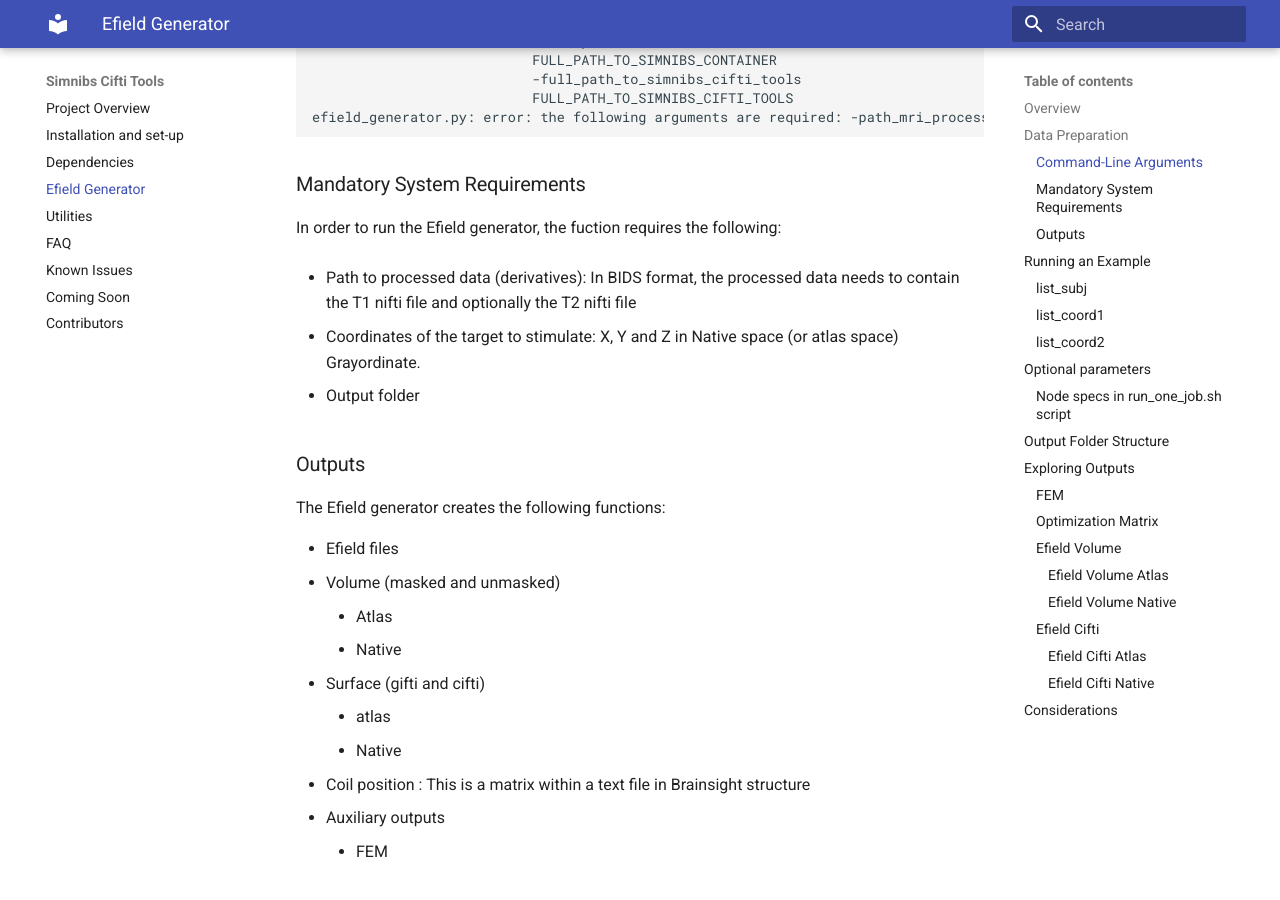
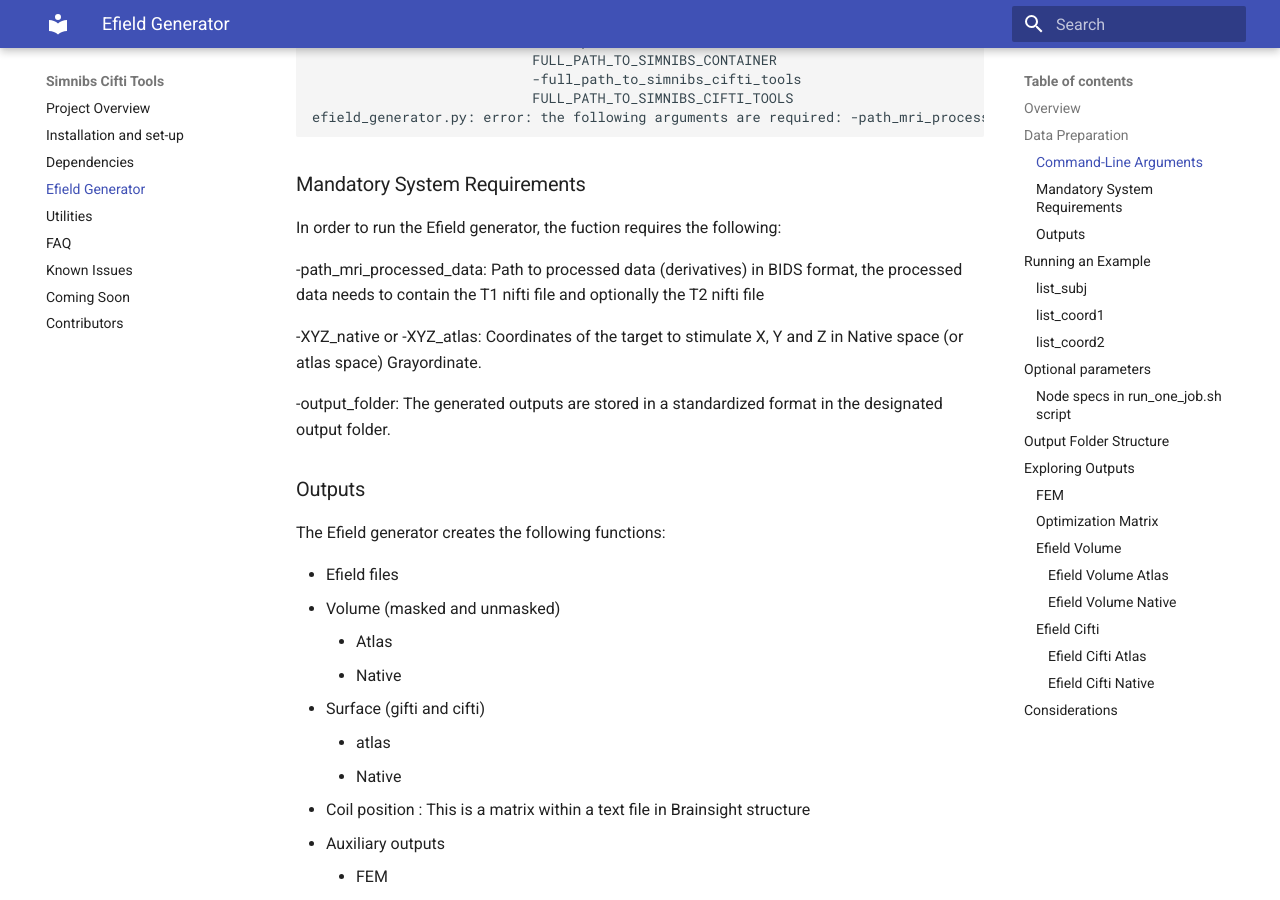
Before and after one commit to DCAN-Labs/simnibs_cifti_tools_RTD2, an MkDocs documentation site: the page built from docs/Efield_generator.md, in a window 1280 px wide and 900 px high, scrolled down 1575 px. Built offline with MkDocs 1.6.1 and Material for MkDocs 9.7.7, drawn with Linux system fonts in a browser that asks for light colours.

Commit message:
Update Efield_generator.md

```diff
--- a/docs/Efield_generator.md
+++ b/docs/Efield_generator.md
@@ -25,11 +25,11 @@
 
 In order to run the Efield generator, the fuction requires the following:
 
-- Path to processed data (derivatives): In BIDS format, the processed data needs to contain the T1 nifti file and optionally the T2 nifti file
+-path_mri_processed_data: Path to processed data (derivatives) in BIDS format, the processed data needs to contain the T1 nifti file and optionally the T2 nifti file
 
-- Coordinates of the target to stimulate: X, Y and Z in Native space (or atlas space) Grayordinate.
+-XYZ_native or -XYZ_atlas: Coordinates of the target to stimulate X, Y and Z in Native space (or atlas space) Grayordinate.
 
-- Output folder
+-output_folder: The generated outputs are stored in a standardized format in the designated output folder.
 
 ### Outputs
 The Efield generator creates the following functions:
```
